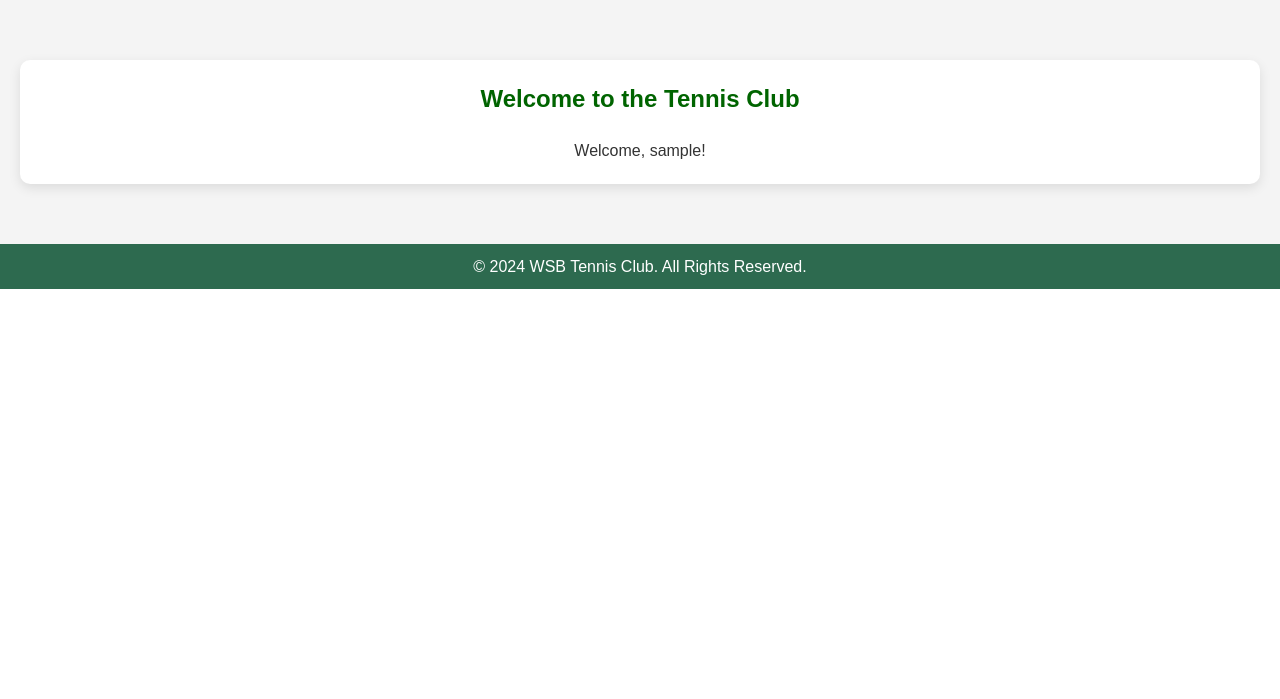
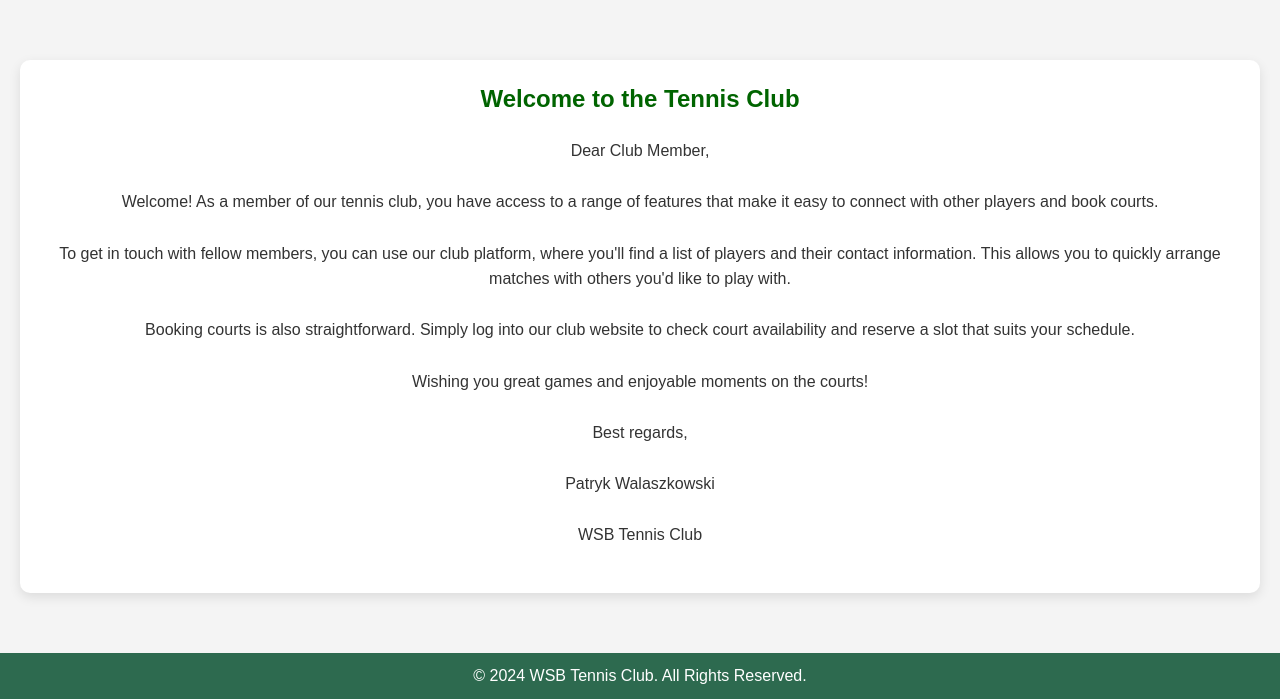
Before and after one commit to pwalaszkowski/tennisclub, a Django app: page /main/ in a window 1280 px wide. Shown: the part 137-836 px from the top of the page. Before the commit the page ends 426 px from the top, so only its background shows below. Run offline with Django 5.2, Linux system fonts and the light colour scheme; the visitor is signed in with stand-in values (Sample User, id 1).

Commit message:
html_code_adjustment

```diff
--- a/tennisclub/club/templates/contact.html
+++ b/tennisclub/club/templates/contact.html
@@ -5,7 +5,6 @@
 {% block content %}
 <div class="contact-container">
     <h3 class="contact-heading">Contact Us</h3>
-
     <p class="contact-text">
         Reach our developers directly via email:
         <a href="mailto:developer@example.com?subject=Request for Website Assistance&
--- a/tennisclub/club/templates/main.html
+++ b/tennisclub/club/templates/main.html
@@ -3,10 +3,15 @@
 {% block title %}Tennis Club - Home{% endblock %}
 
 {% block content %}
-    <div class="home-container">
-        <h1 class="home-heading">Welcome to the Tennis Club</h1>
-        <p class="home-description">
-            Welcome, {{ user.username }}!
-        </p>
-    </div>
+<div class="home-container">
+    <h1 class="home-heading">Welcome to the Tennis Club</h1>
+    <p class="home-description">Dear Club Member,</p><br>
+    <p class="home-description">Welcome! As a member of our tennis club, you have access to a range of features that make it easy to connect with other players and book courts.</p><br>
+    <p class="home-description">To get in touch with fellow members, you can use our club platform, where you'll find a list of players and their contact information. This allows you to quickly arrange matches with others you'd like to play with.</p><br>
+    <p class="home-description">Booking courts is also straightforward. Simply log into our club website to check court availability and reserve a slot that suits your schedule.</p><br>
+    <p class="home-description">Wishing you great games and enjoyable moments on the courts!</p><br>
+    <p class="home-description">Best regards,</p><br>
+    <p class="home-description">Patryk Walaszkowski</p><br>
+    <p class="home-description">WSB Tennis Club</p><br>
+</div>
 {% endblock %}
```
Also changed, not shown: tennisclub/club/templates/courts.html (+4 -4 lines), tennisclub/club/templates/courts/reserve_court.html (+3 -4 lines), tennisclub/club/templates/about.html (indentation only), tennisclub/club/templates/base.html (indentation only), tennisclub/club/templates/courts/add_court.html (indentation only), tennisclub/club/templates/login/login.html (indentation only), tennisclub/club/templates/members/member_edit.html (indentation only), tennisclub/club/templates/members/member_registration.html (line endings or trailing spaces). Lines whose indentation alone changed are shown as unchanged.
